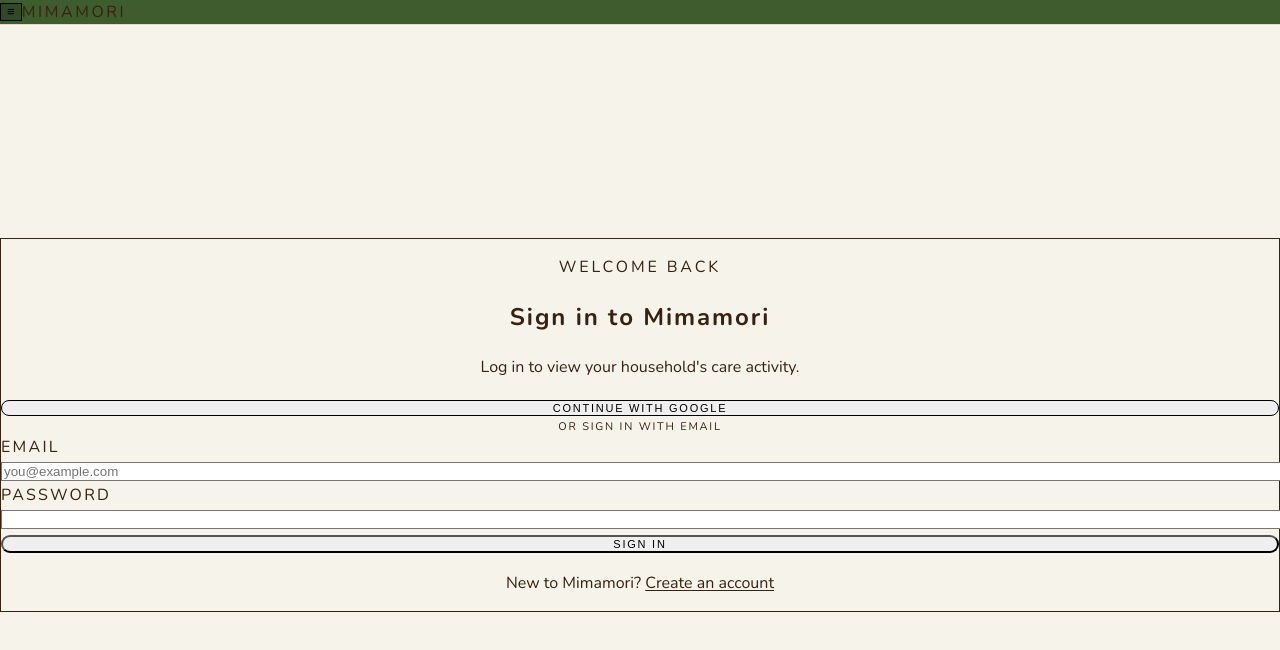
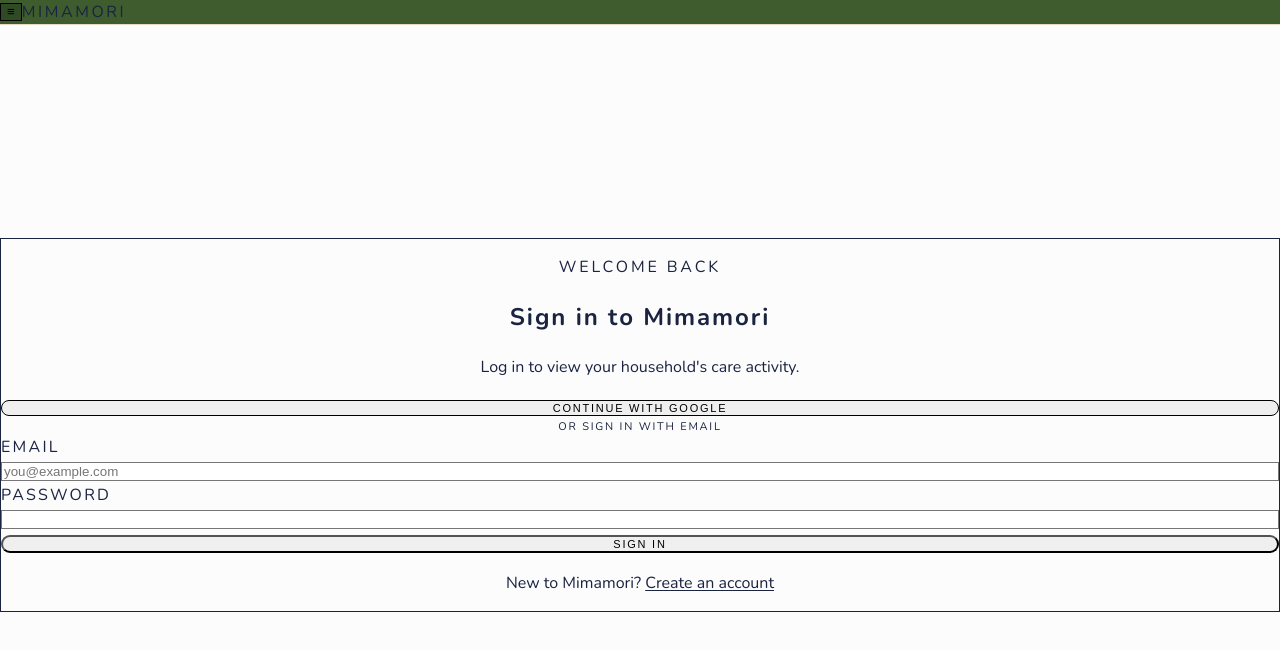
Before and after one commit to walbeck85/AttentHive, a Next.js app: page /login in a window 1280 px wide. Shown: the top 650 px of the page. Built offline with nearby package versions, Linux system fonts and the light colour scheme; no server answers.

Commit message:
chore(ui): add MUI theme provider and test route

```diff
--- a/package.json
+++ b/package.json
@@ -18,6 +18,10 @@
     "seed": "tsx prisma/seed.ts"
   },
   "dependencies": {
+    "@emotion/react": "^11.14.0",
+    "@emotion/styled": "^11.14.1",
+    "@mui/icons-material": "^7.3.6",
+    "@mui/material": "^7.3.6",
     "@prisma/client": "^6.19.0",
     "@supabase/supabase-js": "^2.86.0",
     "bcrypt": "^6.0.0",
--- /dev/null
+++ b/src/app/chakra-test/page.tsx
@@ -0,0 +1,46 @@
+// src/app/chakra-test/page.tsx
+// Simple MUI test route to verify that the theme provider is wired correctly.
+
+import { Box, Button, Stack, Typography } from "@mui/material";
+
+export default function MuiTestPage() {
+  return (
+    <Box
+      sx={{
+        minHeight: "100vh",
+        bgcolor: "background.default",
+        display: "flex",
+        alignItems: "center",
+        justifyContent: "center",
+        p: 3,
+      }}
+    >
+      <Box
+        sx={{
+          bgcolor: "background.paper",
+          borderRadius: 3,
+          boxShadow: 2,
+          p: 3,
+          maxWidth: 400,
+          width: "100%",
+        }}
+      >
+        <Typography variant="h6" gutterBottom color="text.primary">
+          MUI Theme Check
+        </Typography>
+        <Typography variant="body2" color="text.secondary" gutterBottom>
+          If this card has a soft white background, navy text, and a warm
+          orange primary button, your MUI theme is active.
+        </Typography>
+        <Stack direction="row" spacing={2} sx={{ mt: 2 }}>
+          <Button variant="contained" color="primary">
+            Primary
+          </Button>
+          <Button variant="outlined" color="primary">
+            Outline
+          </Button>
+        </Stack>
+      </Box>
+    </Box>
+  );
+}
--- a/src/app/layout.tsx
+++ b/src/app/layout.tsx
@@ -31,7 +31,7 @@
           <NavBar />
 
           {/* Page content – individual pages use .mm-page / .mm-shell for layout */}
-          <main>{children}</main>
+          <main className="mm-page">{children}</main>
         </Providers>
       </body>
     </html>
--- a/src/app/providers.tsx
+++ b/src/app/providers.tsx
@@ -1,12 +1,15 @@
-// src/app/providers.tsx
 "use client";
-// Imports ------------------------------------------------------
+
+import React from "react";
 import { SessionProvider } from "next-auth/react";
-// Provider component -------------------------------------------
-export default function Providers({
-  children,
-}: {
-  children: React.ReactNode;
-}) {
-  return <SessionProvider>{children}</SessionProvider>;
+import { ThemeProvider, CssBaseline } from "@mui/material";
+import theme from "@/theme";
+
+export default function Providers({ children }: { children: React.ReactNode }) {
+  return (
+    <ThemeProvider theme={theme}>
+      <CssBaseline />
+      <SessionProvider>{children}</SessionProvider>
+    </ThemeProvider>
+  );
 }
--- /dev/null
+++ b/src/theme.ts
@@ -0,0 +1,65 @@
+// src/theme.ts
+// Material UI theme for the Mimamori app, wired to the Option 3 brand palette.
+// This centralizes colors, typography, and shape so we can keep the UI consistent.
+
+import { createTheme } from "@mui/material/styles";
+
+const theme = createTheme({
+  palette: {
+    // Brand background tones
+    background: {
+      default: "#FCFCFC", // Soft white app background
+      paper: "#FFFFFF",   // Card / surface background
+    },
+    // Primary accent (warm orange)
+    primary: {
+      main: "#FF9165",
+    },
+    // Secondary accent (soft yellow)
+    secondary: {
+      main: "#FFEFB5",
+    },
+    // Success green (used for positive states / badges)
+    success: {
+      main: "#50DBAE",
+    },
+    text: {
+      primary: "#1A2340",   // Navy for headings and primary text
+      secondary: "#1A2340", // Same family for secondary text for now
+    },
+    divider: "#E0E0E0",      // Subtle neutral borders
+  },
+  shape: {
+    borderRadius: 12, // Default radius – matches card rounding in the style guide
+  },
+  typography: {
+    // Nunito is already loaded via next/font in RootLayout; this makes MUI use it.
+    fontFamily:
+      "'Nunito', system-ui, -apple-system, BlinkMacSystemFont, 'Segoe UI', sans-serif",
+    h1: { fontWeight: 700 },
+    h2: { fontWeight: 700 },
+    h3: { fontWeight: 600 },
+    button: {
+      textTransform: "none", // No ALL CAPS buttons
+      fontWeight: 600,
+    },
+  },
+  components: {
+    MuiButton: {
+      styleOverrides: {
+        root: {
+          borderRadius: 9999, // Pill-shaped CTAs
+        },
+      },
+    },
+    MuiPaper: {
+      styleOverrides: {
+        root: {
+          borderRadius: 12,
+        },
+      },
+    },
+  },
+});
+
+export default theme;
```
Also changed, not shown: 1 other file (tests, documents, lock files or other folders).
